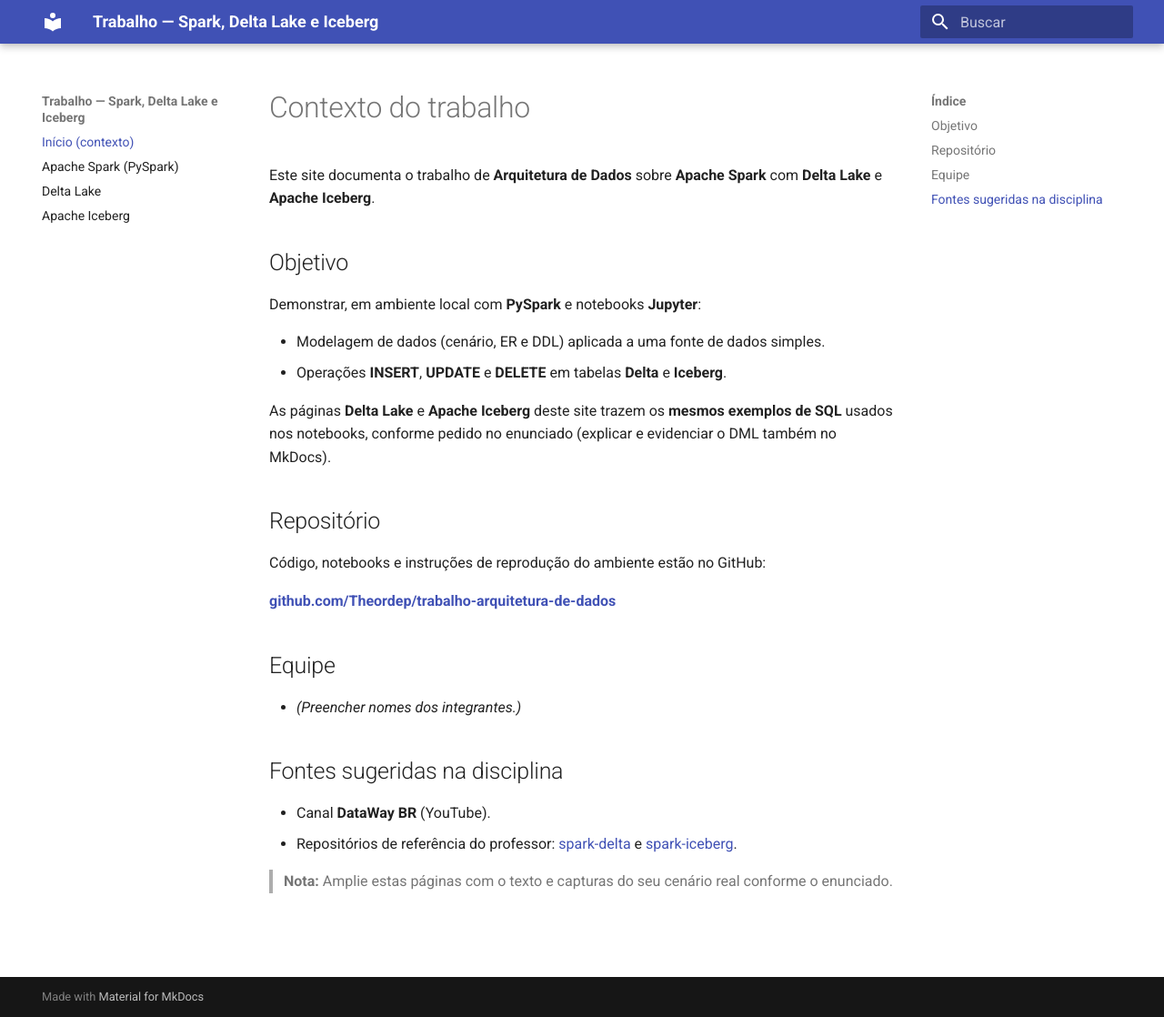
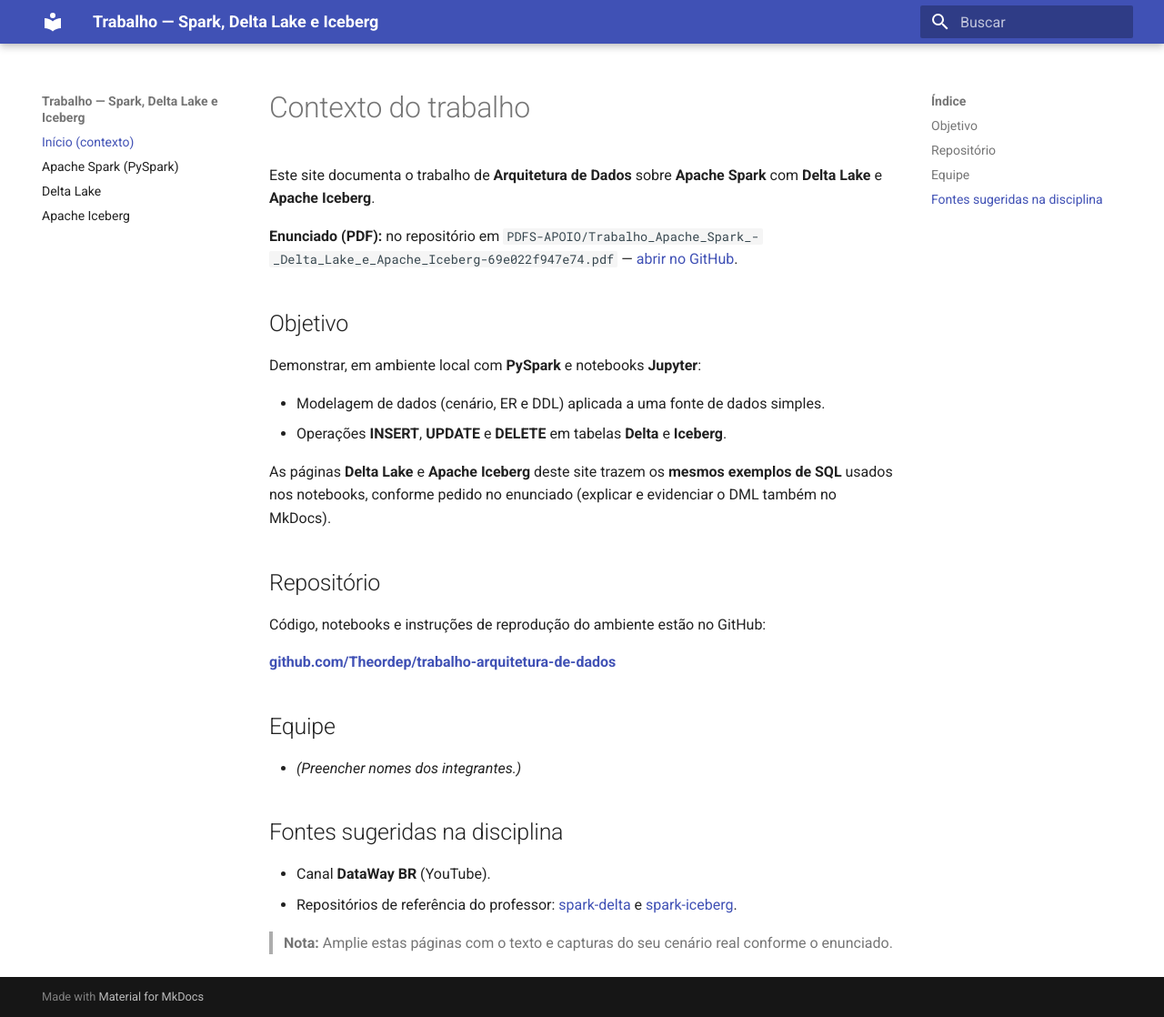
Before and after one commit to Theordep/trabalho-arquitetura-de-dados, an MkDocs documentation site: the page built from docs/index.md, in a window 1280 px wide and 1118 px high. Shown: the whole window at 91% size. Built offline with MkDocs 1.6.1 and Material for MkDocs 9.7.7, drawn with Linux system fonts in a browser that asks for light colours.

Commit message:
chore: remover PDFs e artefatos fora do escopo do trabalho
- Manter apenas o enunciado Spark/Delta/Iceberg em PDFS-APOIO
- Ignorar metastore/warehouse sob notebooks/ apos execucao
- Limpar CHECKLIST (secao Git); links ao enunciado no README e docs
- Remover *.pdf do gitignore para versionar o enunciado

Made-with: Cursor

```diff
--- a/docs/index.md
+++ b/docs/index.md
@@ -1,6 +1,8 @@
 # Contexto do trabalho
 
 Este site documenta o trabalho de **Arquitetura de Dados** sobre **Apache Spark** com **Delta Lake** e **Apache Iceberg**.
+
+**Enunciado (PDF):** no repositório em `PDFS-APOIO/Trabalho_Apache_Spark_-_Delta_Lake_e_Apache_Iceberg-69e022f947e74.pdf` — [abrir no GitHub](https://github.com/Theordep/trabalho-arquitetura-de-dados/blob/main/PDFS-APOIO/Trabalho_Apache_Spark_-_Delta_Lake_e_Apache_Iceberg-69e022f947e74.pdf).
 
 ## Objetivo
 
```
Also changed, not shown: CHECKLIST.md (+2 -2 lines), README.md (+1 -1 lines), 2 other files.
